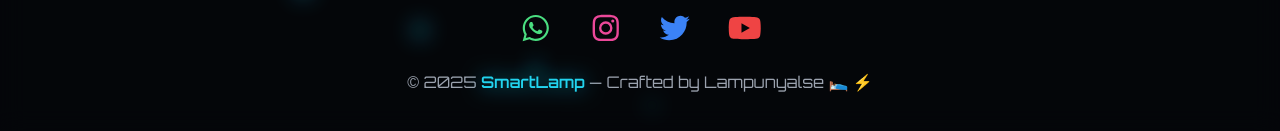
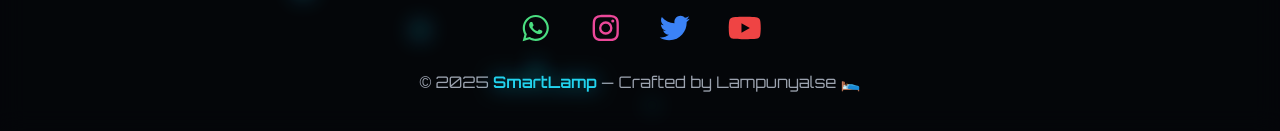
Before and after one commit to vsylphy/smart-lamp-present, a React (Vite) app: page / in a window 1280 px wide. Shown: the part 4800-4931 px from the top of the page. Built offline with nearby package versions, Linux system fonts and the light colour scheme.

Commit message:
perubahan icon

```diff
--- a/src/pages/Home.jsx
+++ b/src/pages/Home.jsx
@@ -1310,7 +1310,7 @@ export default function Home() {
             <span className="text-cyan-400 font-semibold drop-shadow-[0_0_10px_rgba(6,182,212,0.7)]">
               SmartLamp
             </span>{" "}
-            — Crafted by Lampunyalse 🛌 ⚡
+            — Crafted by Lampunyalse 🛌
           </p>
         </motion.div>
       </footer>
```
